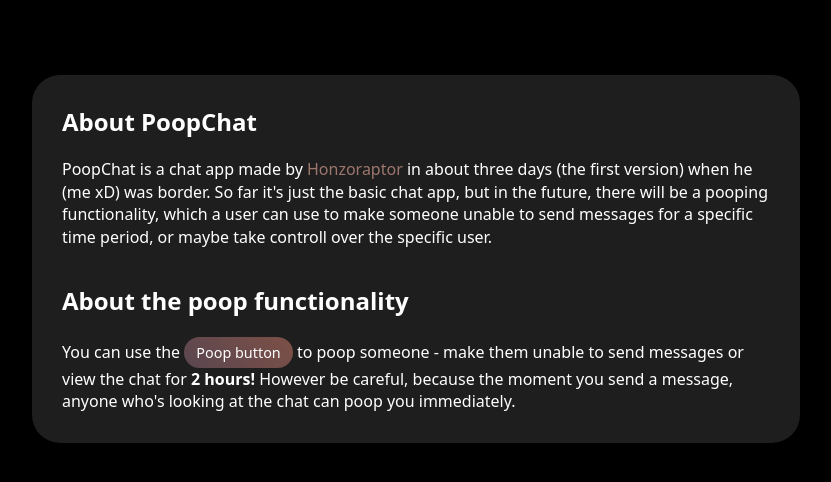
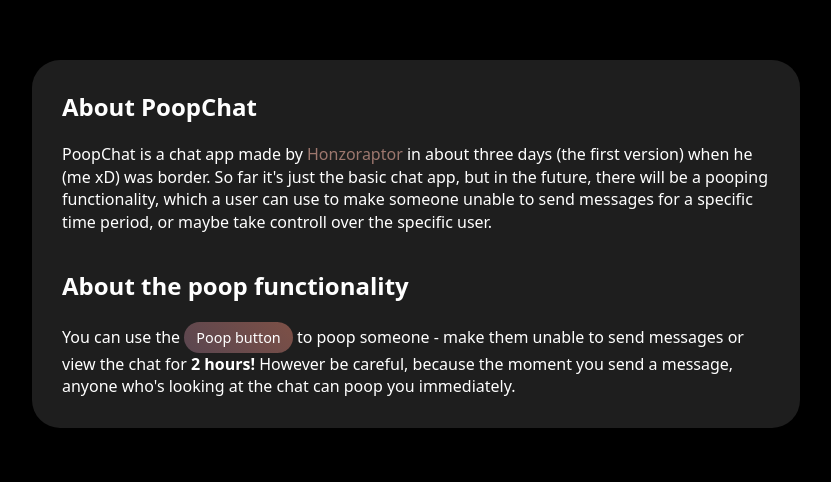
Before and after one commit to Honzoraptor31415/PoopChat, a React (Vite) app: page /about in a window 1280 px wide. Shown: the part 156-638 px from the top of the page, without its empty margins (224-1055 px from the left). Built offline with nearby package versions, Linux system fonts and the light colour scheme; no server answers.

Commit message:
Fixed /about design.

```diff
--- a/src/App.css
+++ b/src/App.css
@@ -537,10 +537,12 @@ button:disabled {
   margin-top: 16px;
 }
 
-.about-section {
-  margin-top: 30px;
-}
-
 #root:has(.fixed-nav) {
   padding-top: 88px;
 }
+
+@media (max-width: 800px) {
+  .about-section {
+    margin-top: 30px;
+  }
+}
```
